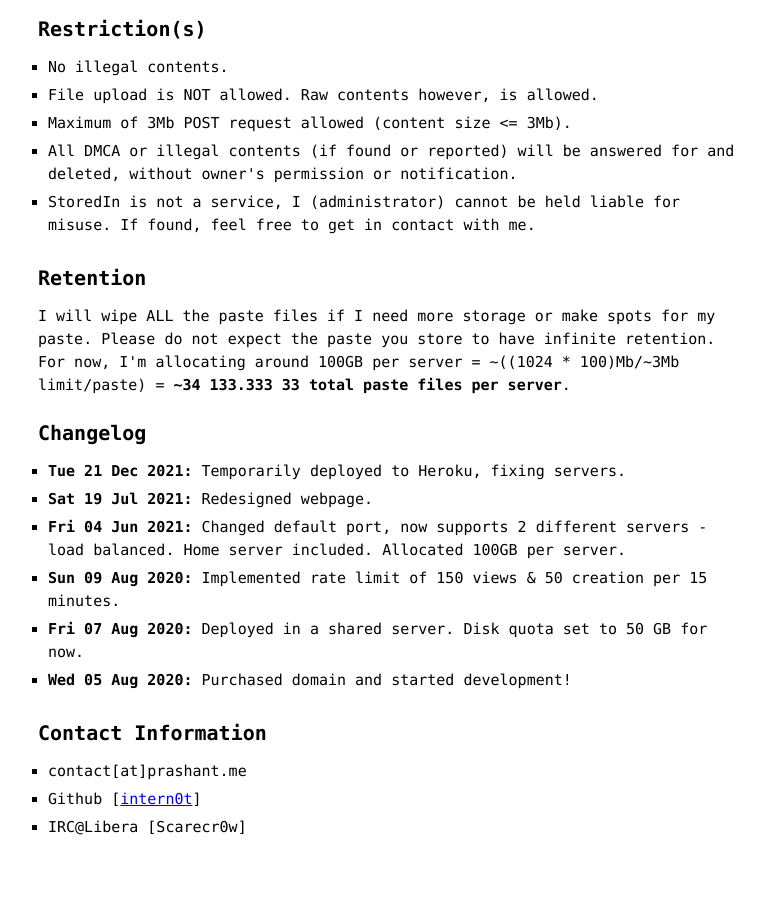
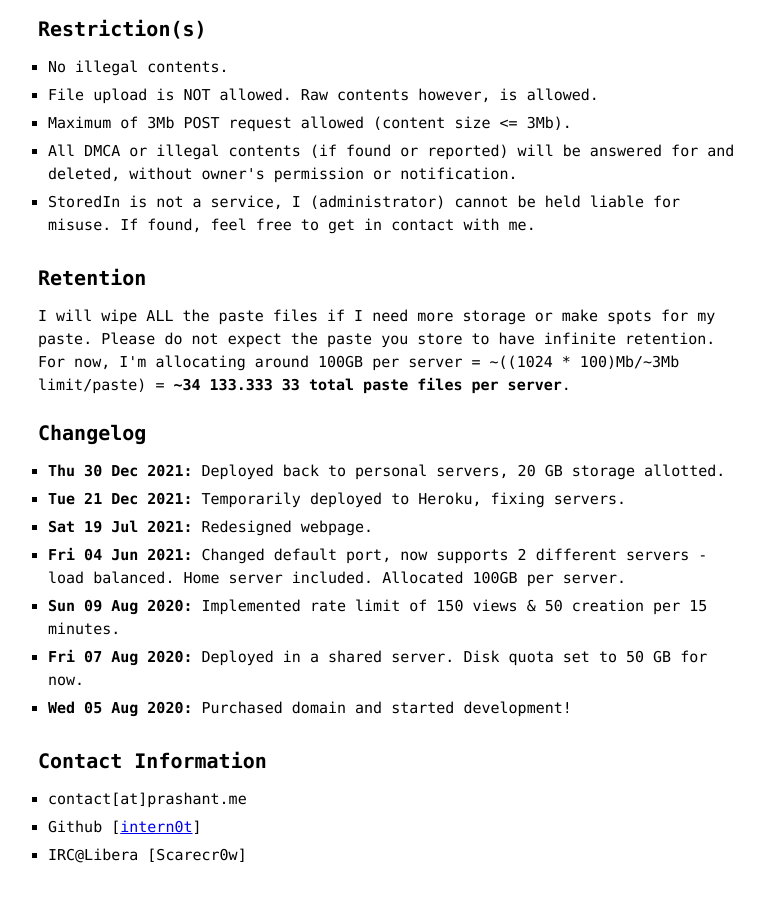
Before and after one commit to intern0t/storedin, a website: page views/index.html in a window 1280 px wide. Shown: the part 1130-2032 px from the top of the page, without its empty margins (252-1016 px from the left). Drawn offline with Linux system fonts and the light colour scheme.

Commit message:
Adds new changelog entry of redeployment in personal server.
Signed-off-by: Prashant Shrestha <contact@prashant.me>

```diff
--- a/views/index.html
+++ b/views/index.html
@@ -239,6 +239,10 @@
             <section class="description">
                 <h1>Changelog</h1>
                 <ul>
+			<li>
+				<strong>Thu 30 Dec 2021:</strong> Deployed back to personal servers, 20 GB storage allotted.
+                    </li>
+
                     <li>
                         <strong>Tue 21 Dec 2021:</strong> Temporarily deployed to Heroku, fixing servers.
                     </li>
```
